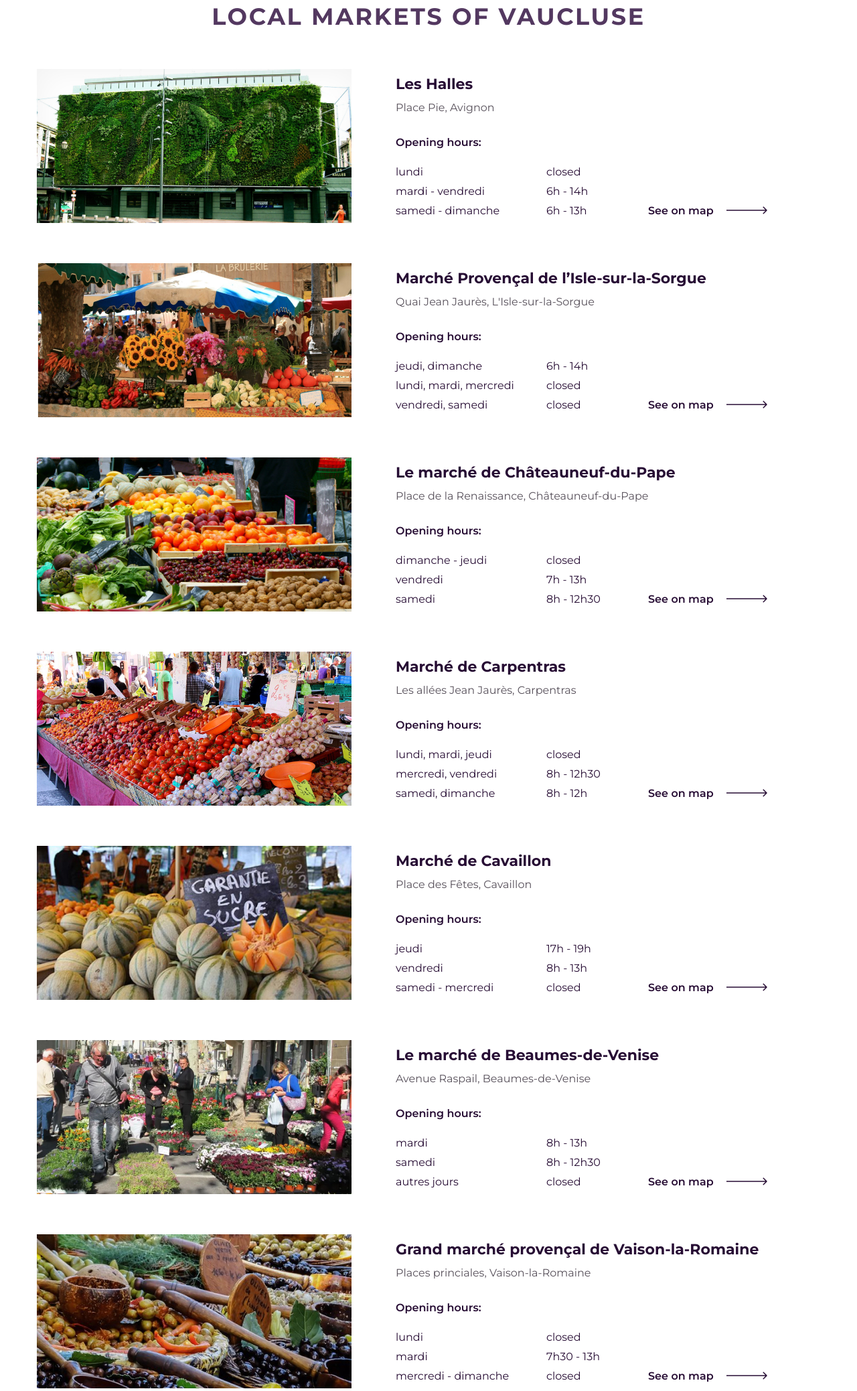
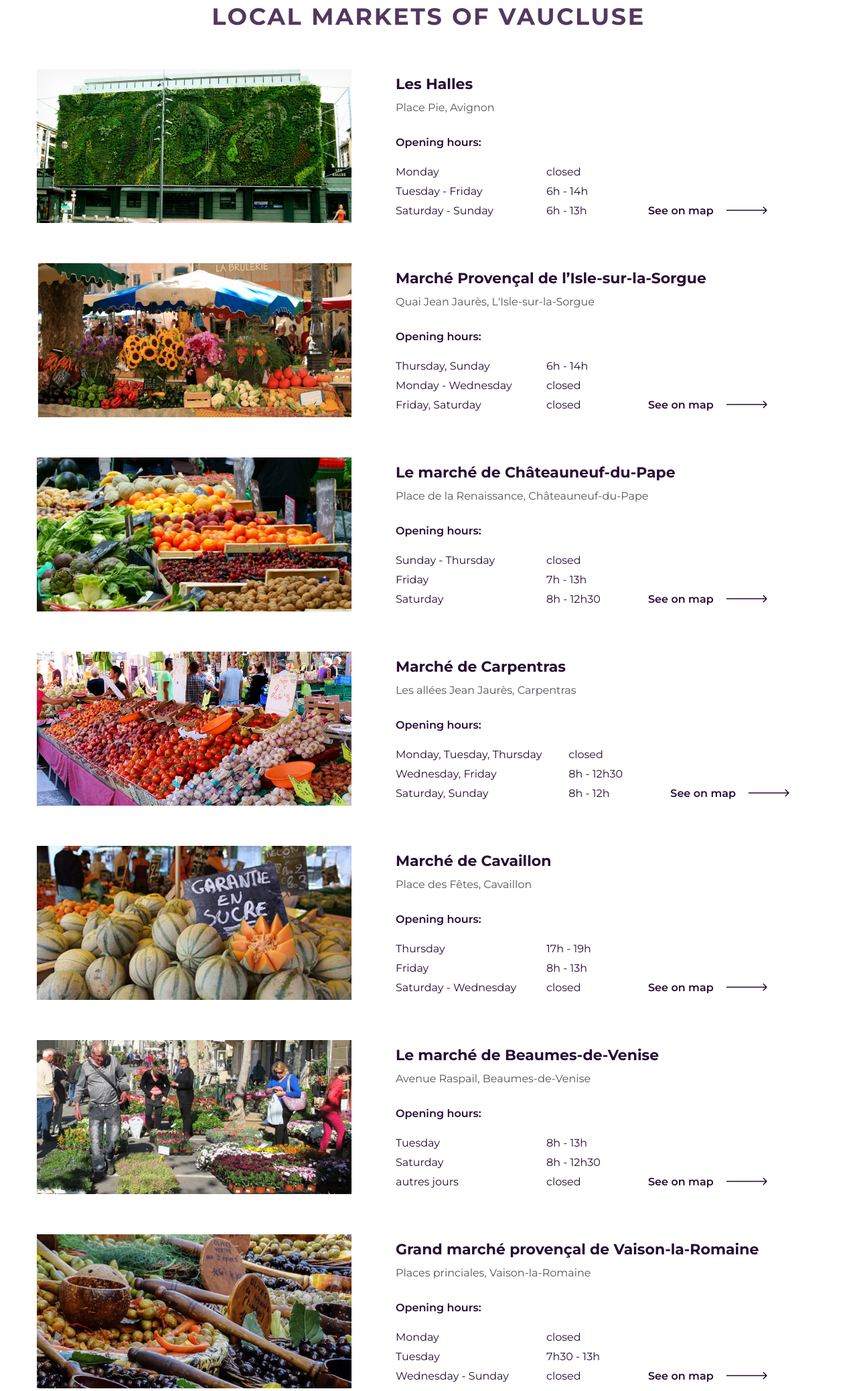
Before and after one commit to anastasiiaal/Vaucluse, a PHP site: page /marches.php?eng in a window 1280 px wide. Shown: the part 552-2629 px from the top of the page at 67% size. Run offline with PHP 8.4, Linux system fonts and the light colour scheme.

Commit message:
🌟 final touches | refactoring completed

```diff
--- a/marches.php
+++ b/marches.php
@@ -1,3 +1,4 @@
+<!-- yes, i do know that normally for such project one's using a DB and loops data but no i'm not doing it here thnx bye -->
 <?php
 require_once "templates/head.php";
 ?>
@@ -11,10 +12,26 @@ require_once "templates/head.php";
         $hours = "Opening hours:";
         $link = "See on map";
         $close = "closed";
+
+        $mo = "Monday";
+        $tu = "Tuesday";
+        $we = "Wednesday";
+        $th = "Thursday";
+        $fr = "Friday";
+        $sa = "Saturday";
+        $su = "Sunday";
     } else {
         $hours = "Les horaires d’ouverture :";
         $link = "Sur la carte";
         $close = "fermé";
+
+        $mo = "lundi";
+        $tu = "mardi";
+        $we = "mercredi";
+        $th = "jeudi";
+        $fr = "vendredi";
+        $sa = "samedi";
+        $su = "dimanche";
     }
     ?>
 
@@ -32,9 +49,9 @@ require_once "templates/head.php";
                             <div class="open__wrapper">
                                 <div class="open__days">
                                     <ul>
-                                        <li>lundi</li>
-                                        <li>mardi - vendredi</li>
-                                        <li>samedi - dimanche</li>
+                                        <li><?= $mo ?></li>
+                                        <li><?= $tu ?> - <?= $fr ?></li>
+                                        <li><?= $sa ?> - <?= $su ?></li>
                                     </ul>
                                 </div>
                                 <div class="open__hours">
@@ -57,9 +74,9 @@ require_once "templates/head.php";
                             <div class="open__wrapper">
                                 <div class="open__days">
                                     <ul>
-                                        <li>jeudi, dimanche</li>
-                                        <li>lundi, mardi, mercredi</li>
-                                        <li>vendredi, samedi</li>
+                                        <li><?= $th ?>, <?= $su ?></li>
+                                        <li><?= $mo ?> - <?= $we ?></li>
+                                        <li><?= $fr ?>, <?= $sa ?></li>
                                     </ul>
                                 </div>
                                 <div class="open__hours">
@@ -82,9 +99,9 @@ require_once "templates/head.php";
                             <div class="open__wrapper">
                                 <div class="open__days">
                                     <ul>
-                                        <li>dimanche - jeudi</li>
-                                        <li>vendredi</li>
-                                        <li>samedi</li>
+                                        <li><?= $su ?> - <?= $th ?></li>
+                                        <li><?= $fr ?></li>
+                                        <li><?= $sa ?></li>
                                     </ul>
                                 </div>
                                 <div class="open__hours">
@@ -107,9 +124,9 @@ require_once "templates/head.php";
                             <div class="open__wrapper">
                                 <div class="open__days">
                                     <ul>
-                                        <li>lundi, mardi, jeudi</li>
-                                        <li>mercredi, vendredi</li>
-                                        <li>samedi, dimanche</li>
+                                        <li><?= $mo ?>, <?= $tu ?>, <?= $th ?></li>
+                                        <li><?= $we ?>, <?= $fr ?></li>
+                                        <li><?= $sa ?>, <?= $su ?></li>
                                     </ul>
                                 </div>
                                 <div class="open__hours">
@@ -132,9 +149,9 @@ require_once "templates/head.php";
                             <div class="open__wrapper">
                                 <div class="open__days">
                                     <ul>
-                                        <li>jeudi</li>
-                                        <li>vendredi</li>
-                                        <li>samedi - mercredi</li>
+                                        <li><?= $th ?></li>
+                                        <li><?= $fr ?></li>
+                                        <li><?= $sa ?> - <?= $we ?></li>
                                     </ul>
                                 </div>
                                 <div class="open__hours">
@@ -157,8 +174,8 @@ require_once "templates/head.php";
                             <div class="open__wrapper">
                                 <div class="open__days">
                                     <ul>
-                                        <li>mardi</li>
-                                        <li>samedi</li>
+                                        <li><?= $tu ?></li>
+                                        <li><?= $sa ?></li>
                                         <li>autres jours</li>
                                     </ul>
                                 </div>
@@ -182,9 +199,9 @@ require_once "templates/head.php";
                             <div class="open__wrapper">
                                 <div class="open__days">
                                     <ul>
-                                        <li>lundi</li>
-                                        <li>mardi</li>
-                                        <li>mercredi - dimanche</li>
+                                        <li><?= $mo ?></li>
+                                        <li><?= $tu ?></li>
+                                        <li><?= $we ?> - <?= $su ?></li>
                                     </ul>
                                 </div>
                                 <div class="open__hours">
```
Also changed, not shown: README.md.
